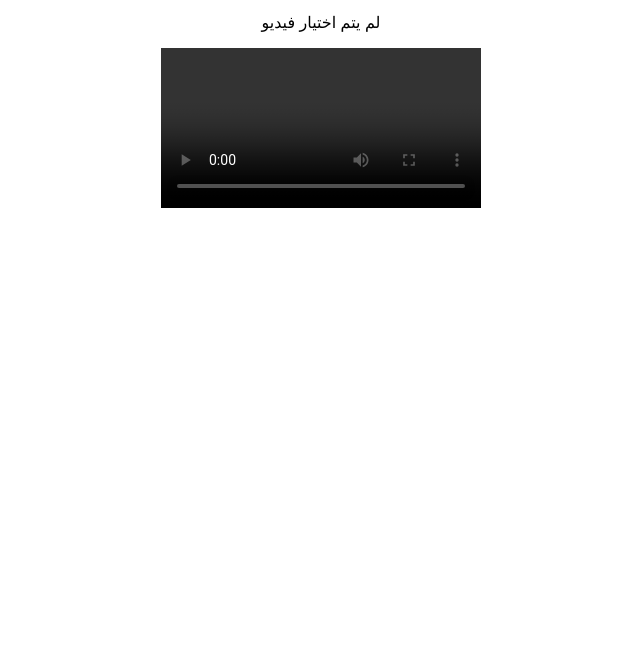
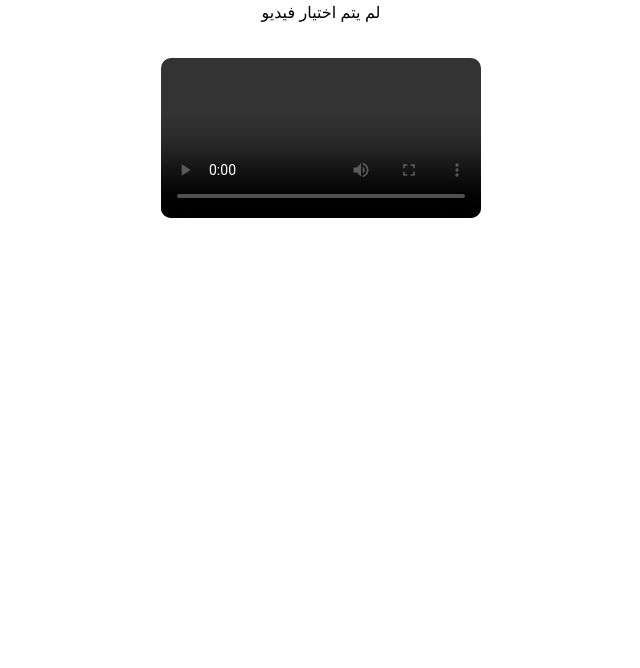
Before and after one commit to NWSakina/NourCaption, a plain HTML site: page index.html in a window 1280 px wide. Shown: the part 132-800 px from the top of the page, without its empty margins (319-959 px from the left). Drawn offline with Linux system fonts and the light colour scheme.

Commit message:
Adjust margin-top for body and add video styles

```diff
--- a/style.css
+++ b/style.css
@@ -1,5 +1,11 @@
 body {
   font-family: Arial, sans-serif;
   text-align: center;
-  margin-top: 50px;
+  margin-top: 40px;
 }
+
+video {
+  margin-top: 20px;
+  max-width: 90%;
+  border-radius: 10px;
+}
```
